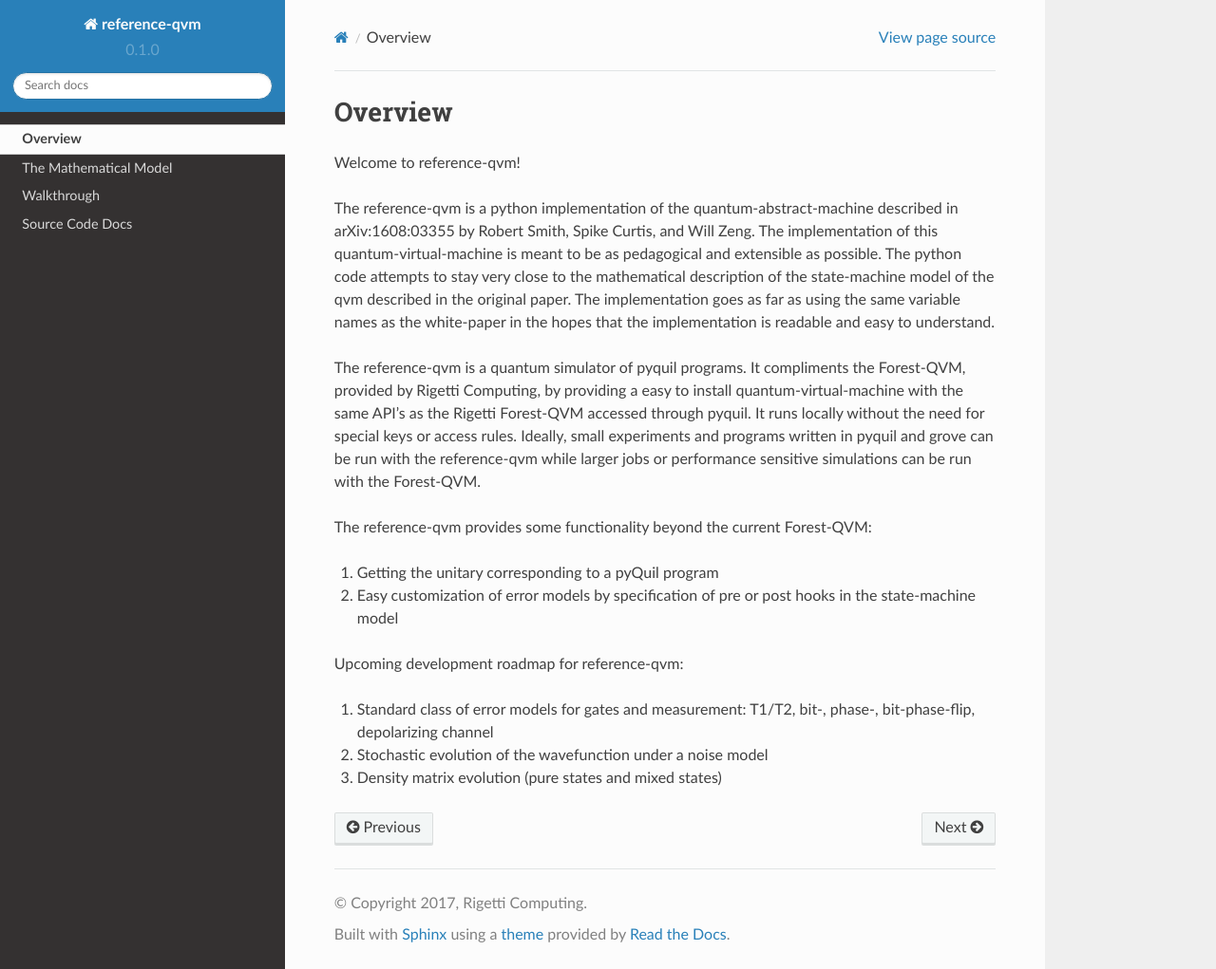
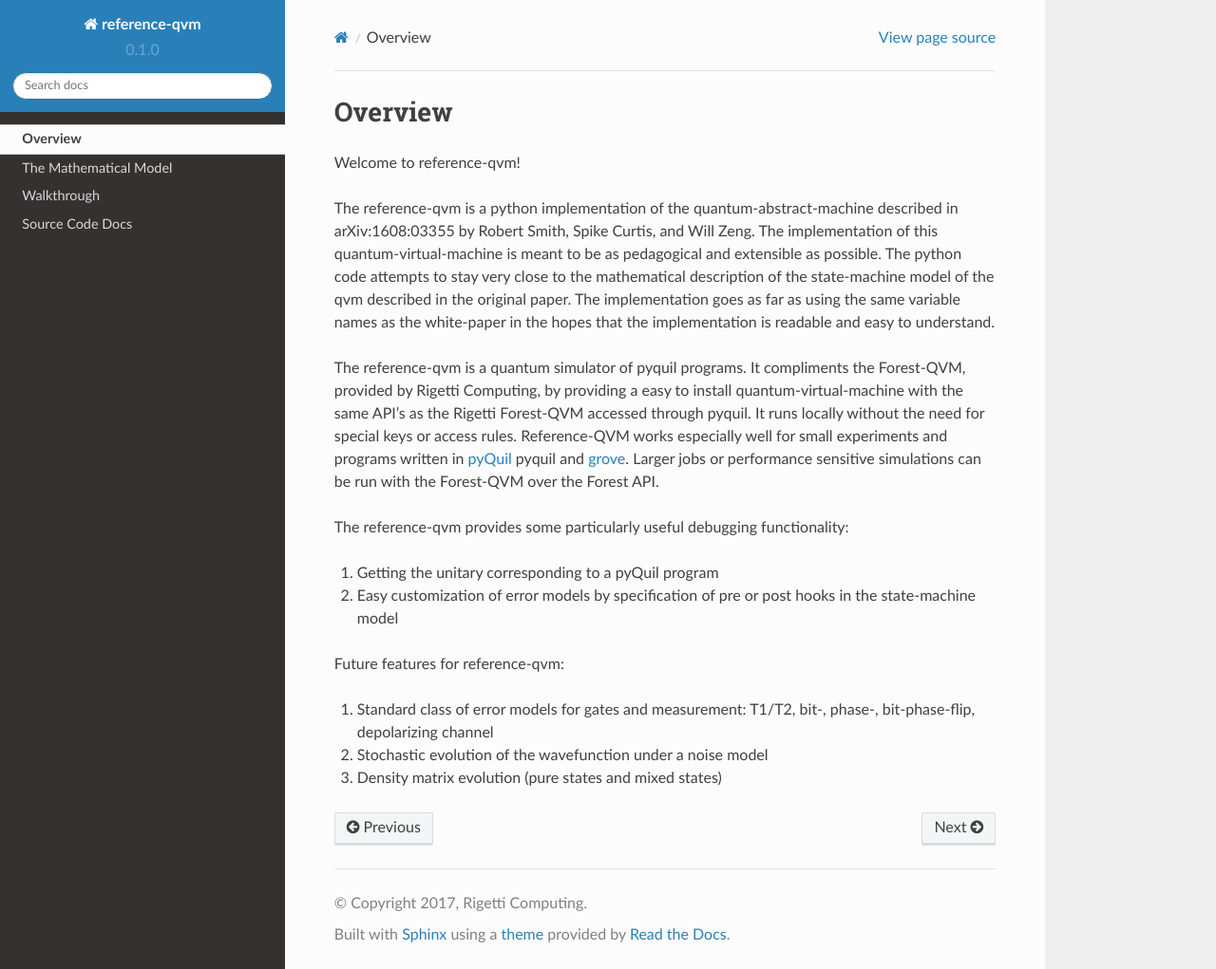
Before and after one commit to rigetti/reference-qvm, a Sphinx documentation site: the page built from docs/source/overview.rst, in a window 1280 px wide and 1021 px high. Shown: the whole window at 95% size. Built offline with Sphinx 7.4.7 and the Read the Docs theme 2.0.0, drawn with Linux system fonts in a browser that asks for light colours.

```diff
--- a/docs/source/overview.rst
+++ b/docs/source/overview.rst
@@ -16,17 +16,18 @@ The reference-qvm is a quantum simulator of pyquil programs. It compliments the
 Forest-QVM, provided by Rigetti Computing, by providing a easy to install
 quantum-virtual-machine with the same API's as the Rigetti Forest-QVM accessed
 through pyquil.  It runs locally without the need for special keys or access
-rules.  Ideally, small experiments and programs written in pyquil and grove can
-be run with the reference-qvm while larger jobs or performance sensitive
-simulations can be run with the Forest-QVM.
+rules.  Reference-QVM works especially well for small experiments and programs written in
+`pyQuil <https://github.com/rigetticomputing/pyquil>`_ pyquil and
+`grove <https://github.com/rigetticomputing/grove>`_.  Larger jobs or performance
+sensitive simulations can be run with the Forest-QVM over the Forest API.
 
-The reference-qvm provides some functionality beyond the current Forest-QVM:
+The reference-qvm provides some particularly useful debugging functionality:
 
 1. Getting the unitary corresponding to a pyQuil program
 2. Easy customization of error models by specification of pre or post hooks in
    the state-machine model
 
-Upcoming development roadmap for reference-qvm:
+Future features for reference-qvm:
 
 1. Standard class of error models for gates and measurement: T1/T2, bit-,
    phase-, bit-phase-flip, depolarizing channel
```
Also changed, not shown: README.md (+4 -5 lines).
